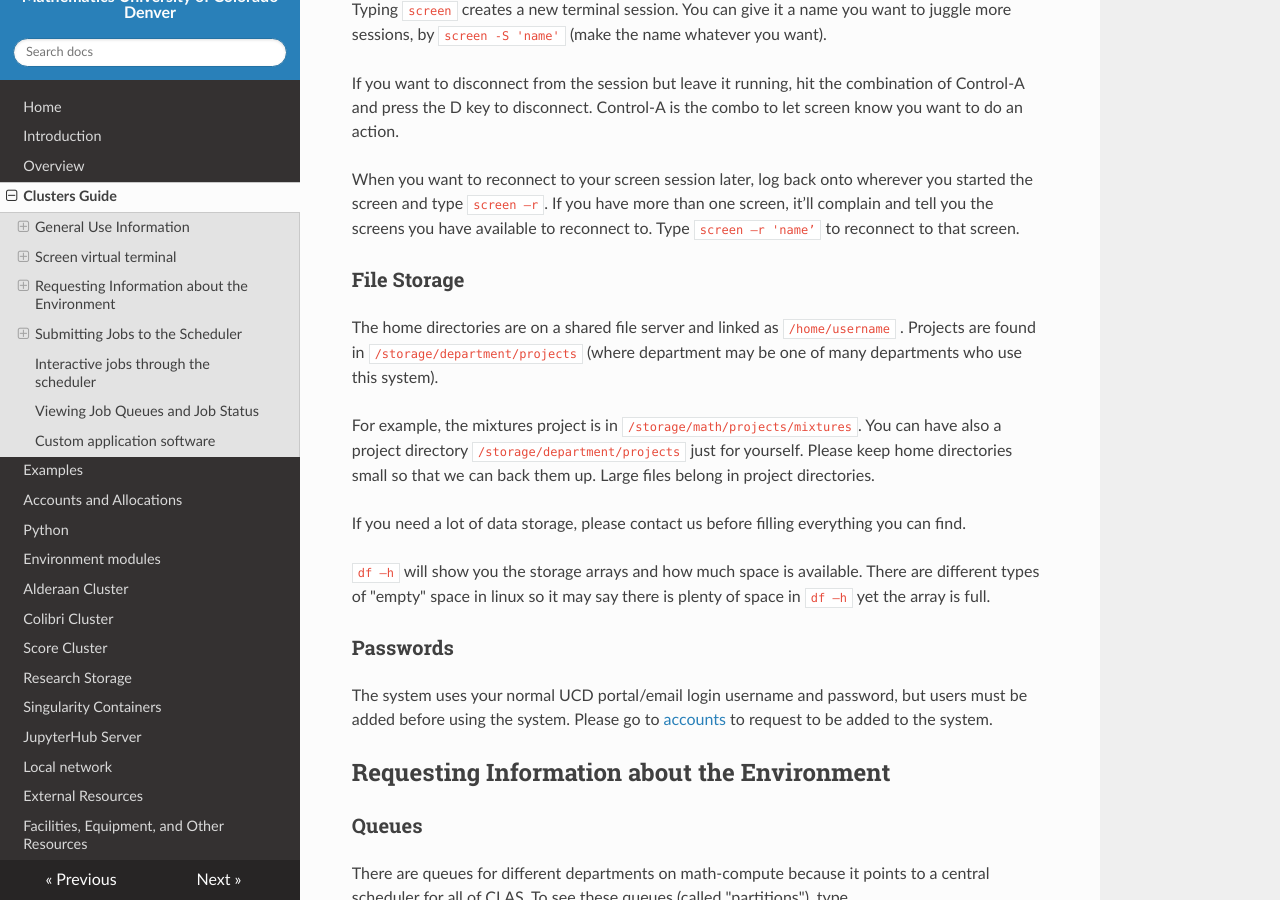
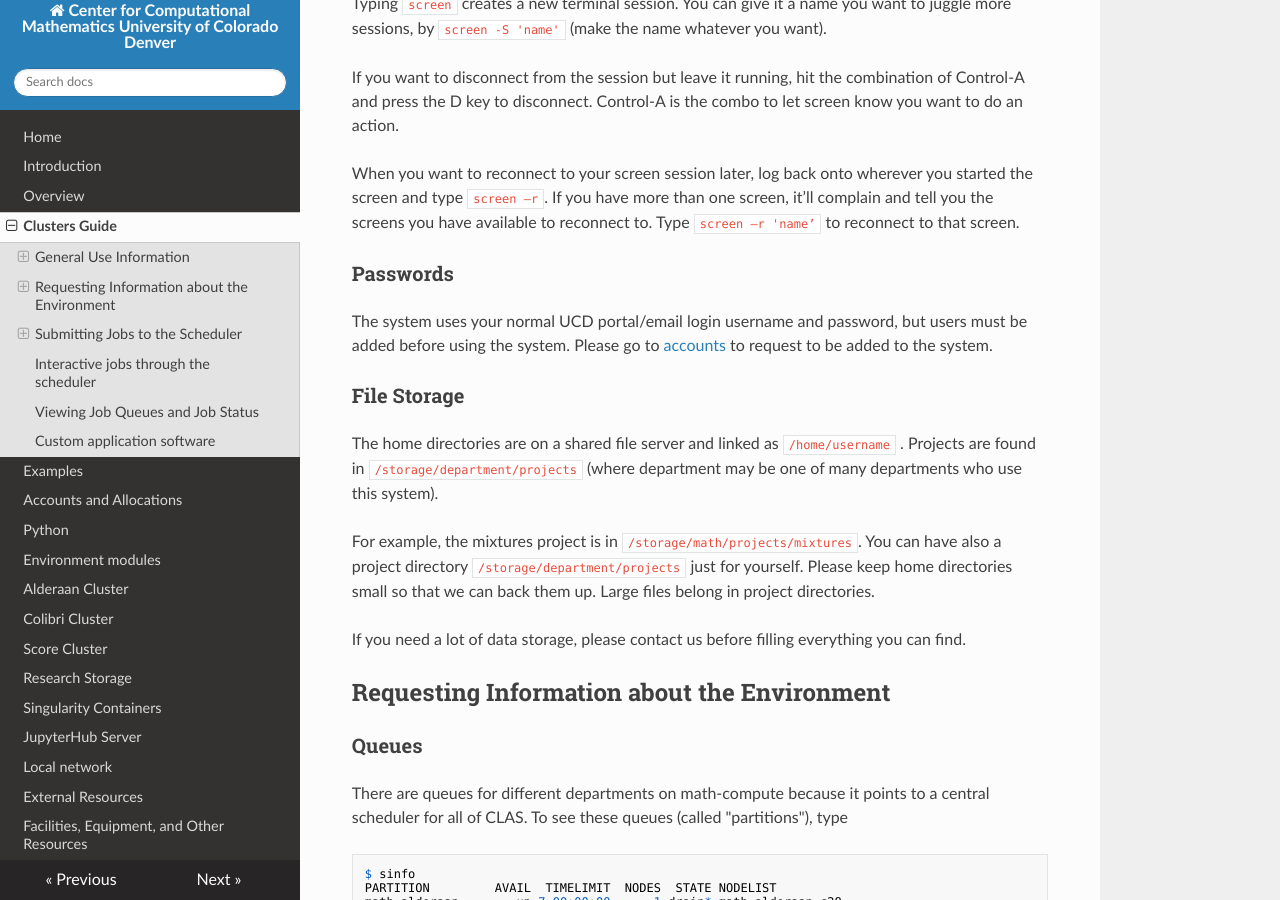
Before and after one commit to ccmucdenver/ccm-docs, an MkDocs documentation site: the page built from docs/clusters_guide.md, in a window 1280 px wide and 900 px high, scrolled down 1666 px. Built offline with MkDocs 1.6.1, drawn with Linux system fonts in a browser that asks for light colours; nearby versions of some CDN libraries.

Commit message:
Update clusters_guide.md

```diff
--- a/docs/clusters_guide.md
+++ b/docs/clusters_guide.md
@@ -35,7 +39,7 @@ Using a server ‘interactively’ (aka not scheduling a job) is often needed fo
 **Please do not run anything directly on compute nodes, which are reserved for jobs under the control of the scheduler, even if you may be able to ssh there.  These are nodes with names like math-colibri-c01 with something else than "i" before the number. Using compute nodes, where other people run jobs through the scheduler, will interfere with their work and make you very unpopular.**. It is OK to ssh to a compute node to check on your job, but just don't run anything there.
 
 
-## Screen virtual terminal
+### Screen virtual terminal
 
 If you use `screen`, if you get disconnected, whatever you were running is still going and you can connect to it later. This is called a virtual terminal session. This is generally a good idea both math-compute, math-alderaan, or on the interactive nodes.
 
@@ -53,11 +61,9 @@ For example, the mixtures project is in <code>/storage/math/projects/mixtures</c
 
 If you need a lot of data storage, please contact us before filling everything you can find.
 
+<!---
 `df –h` will show you the storage arrays and how much space is available. There are different types of "empty" space in linux so it may say there is plenty of space in `df –h` yet the array is full.
-
-### Passwords
-
-The system uses your normal UCD portal/email login username and password, but users must be added before using the system. Please go to [accounts](./accounts/) to request to be added to the system.
+-->
 
 ## Requesting Information about the Environment
 
```
Also changed, not shown: other parts of docs/clusters_guide.md (+8 -0 lines).
